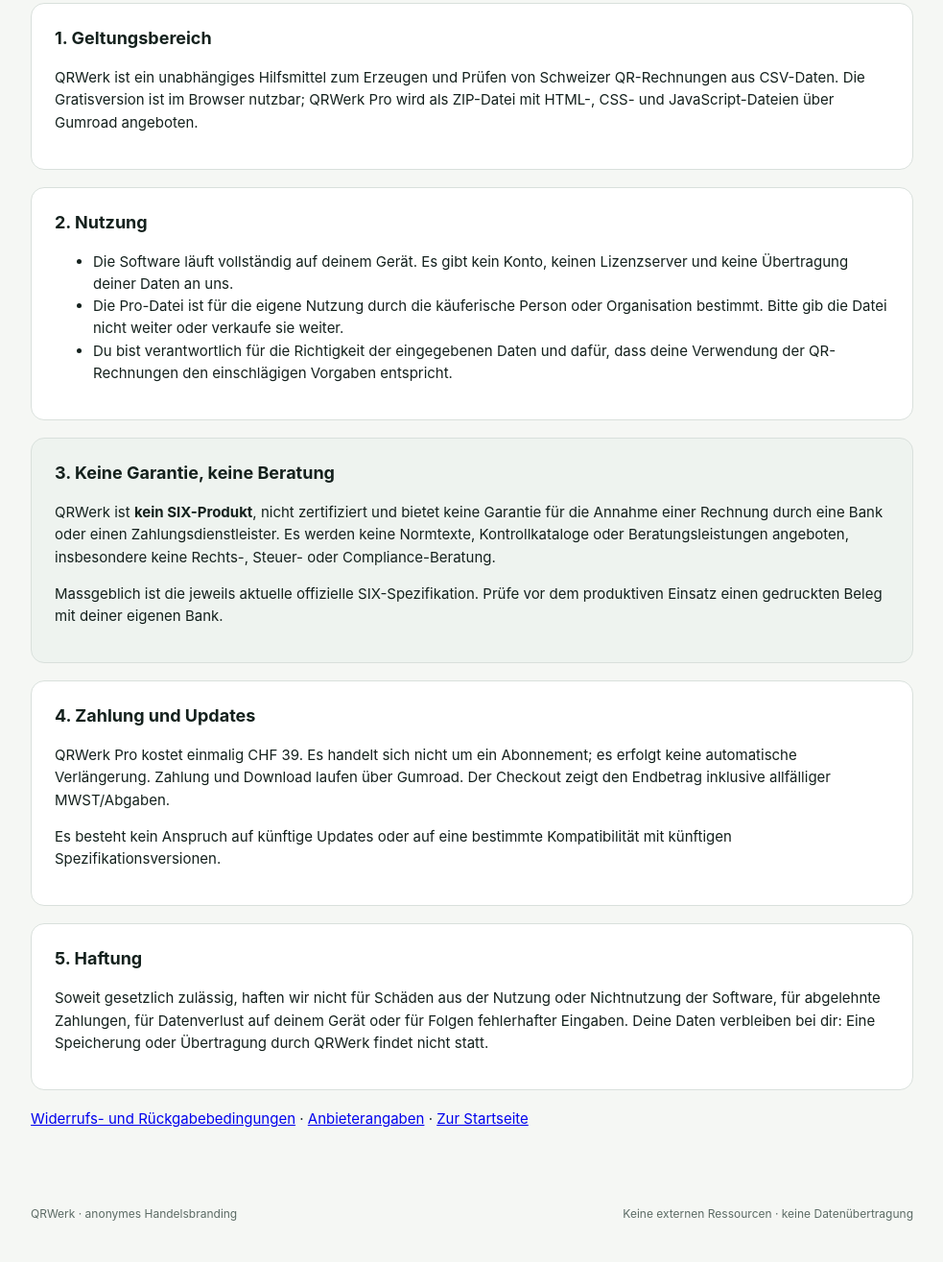
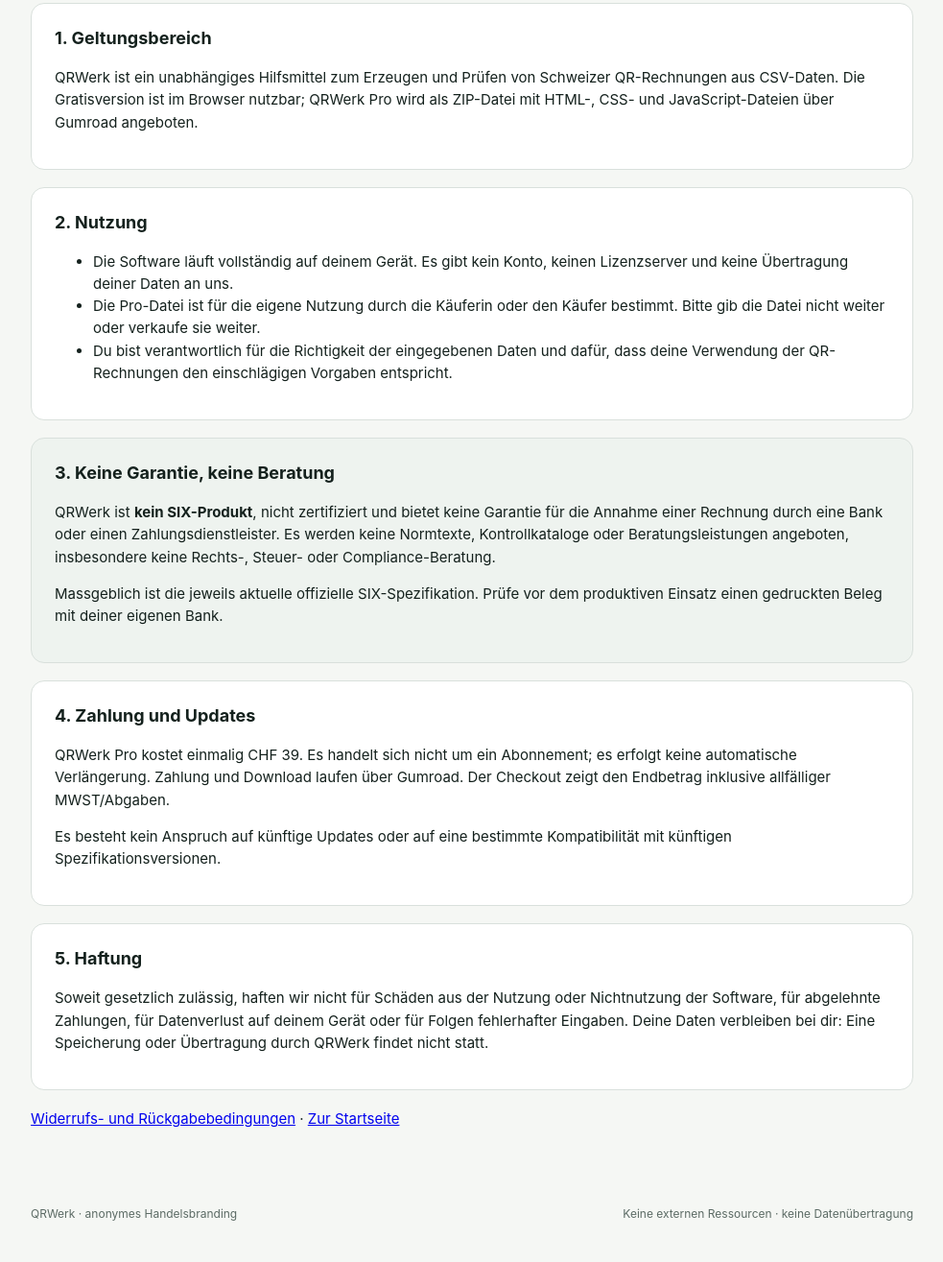
Before and after one commit to Phil-antrope/qrwerk, a plain HTML site: page rechtliches/nutzungsbedingungen.html in a window 1280 px wide. Shown: the part 210-1525 px from the top of the page at 96% size, without its empty margins (148-1131 px from the left). Drawn offline with Linux system fonts and the light colour scheme.

Commit message:
Rechtliches: tote Anbieter-Links entfernt
Anbieterangaben bleiben Entwurf bis Owner-Daten vorliegen.

```diff
--- a/rechtliches/nutzungsbedingungen.html
+++ b/rechtliches/nutzungsbedingungen.html
@@ -29,8 +29,8 @@
         <ul>
           <li>Die Software läuft vollständig auf deinem Gerät. Es gibt kein Konto, keinen
             Lizenzserver und keine Übertragung deiner Daten an uns.</li>
-          <li>Die Pro-Datei ist für die eigene Nutzung durch die käuferische Person oder
-            Organisation bestimmt. Bitte gib die Datei nicht weiter oder verkaufe sie weiter.</li>
+          <li>Die Pro-Datei ist für die eigene Nutzung durch die Käuferin oder den Käufer
+            bestimmt. Bitte gib die Datei nicht weiter oder verkaufe sie weiter.</li>
           <li>Du bist verantwortlich für die Richtigkeit der eingegebenen Daten und dafür,
             dass deine Verwendung der QR-Rechnungen den einschlägigen Vorgaben entspricht.</li>
         </ul>
@@ -64,7 +64,6 @@
       </section>
 
       <p><a href="widerruf.html">Widerrufs- und Rückgabebedingungen</a> ·
-        <a href="anbieterangaben.html">Anbieterangaben</a> ·
         <a href="../index.html">Zur Startseite</a></p>
     </article>
   </main>
```
Also changed, not shown: rechtliches/widerruf.html (+0 -1 lines).
